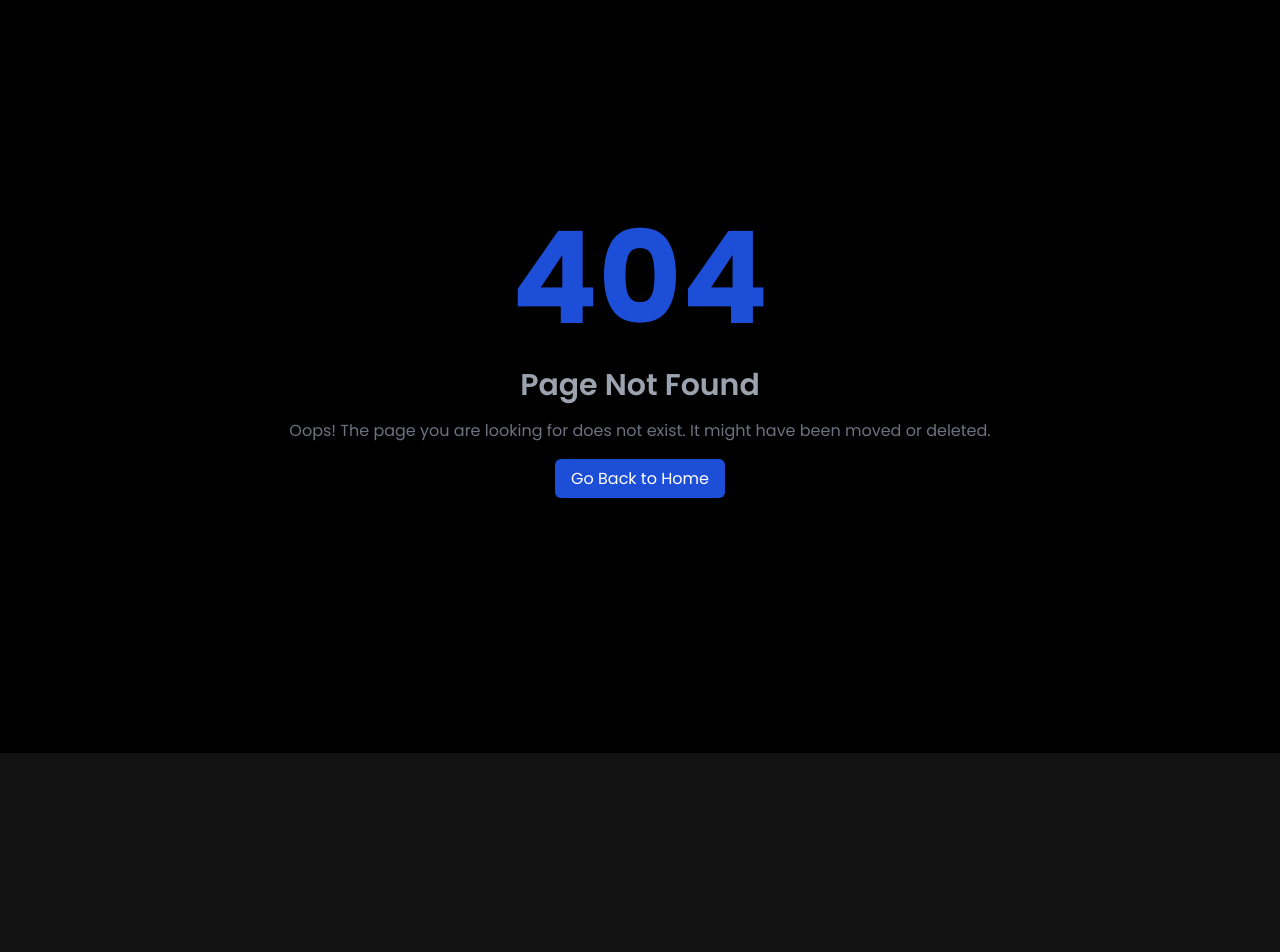
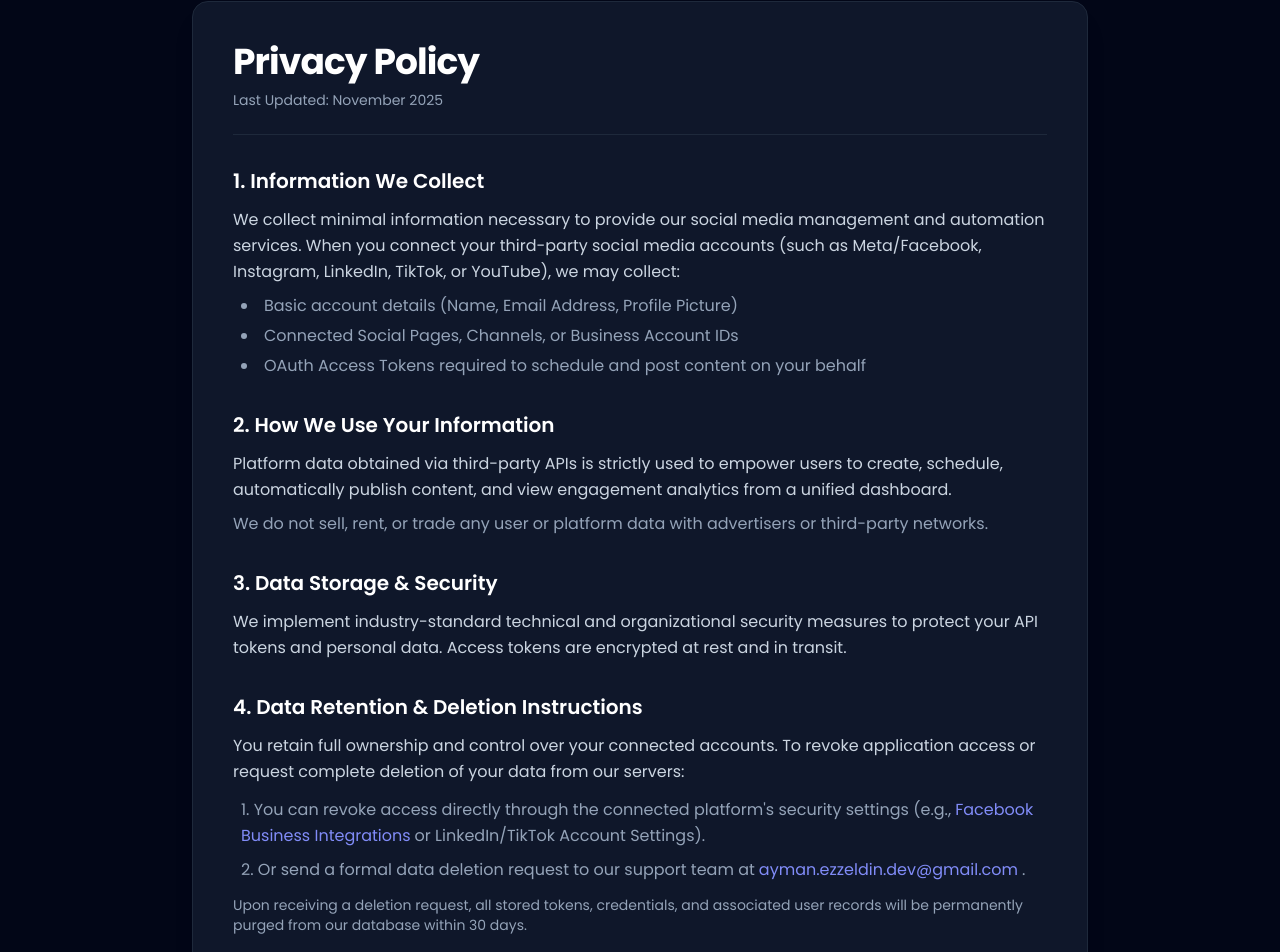
Before and after one commit to ayman-ezzeldin/ayman_ezz, a React (Vite) app: page /privacy in a window 1280 px wide. Before the commit this address had no page. Shown: the part 119-1071 px from the top of the page. Before the commit the page ends 872 px from the top, so only its background shows below. Built offline with nearby package versions, Linux system fonts and the light colour scheme.

Commit message:
Add privacy page

```diff
--- a/src/App.jsx
+++ b/src/App.jsx
@@ -12,6 +12,7 @@ import Contact from "./components/Contact";
 import Footer from "./components/Footer";
 import Loading from "./components/Loading";
 import { Toaster } from "react-hot-toast";
+import Privacy from "./Pages/privacy";
 
 const Works = lazy(() => import("./components/Works"));
 const StarsCanvas = lazy(() => import("./components/canvas/Stars"));
@@ -54,6 +55,7 @@ function App() {
                 </>
               }
             />
+            <Route path="/privacy" element={<Privacy />} />
             <Route path="*" element={<NotFound />} />
           </Routes>
         </Suspense>
--- /dev/null
+++ b/src/Pages/privacy.jsx
@@ -0,0 +1,138 @@
+import React from "react";
+
+export default function Privacy() {
+  return (
+    <div className="min-h-screen bg-slate-950 text-slate-200 py-12 px-4 sm:px-6 lg:px-8 font-sans">
+      <div className="max-w-4xl mx-auto bg-slate-900 border border-slate-800 rounded-2xl p-6 sm:p-10 shadow-xl">
+        {/* Header */}
+        <div className="border-b border-slate-800 pb-6 mb-8">
+          <h1 className="text-3xl sm:text-4xl font-bold text-white tracking-tight">
+            Privacy Policy
+          </h1>
+          <p className="text-slate-400 text-sm mt-2">
+            Last Updated:{" "}
+            {new Date().toLocaleDateString("en-US", {
+              month: "long",
+              year: "numeric",
+            })}
+          </p>
+        </div>
+
+        {/* Content */}
+        <div className="space-y-8 text-slate-300 leading-relaxed">
+          {/* Section 1 */}
+          <section>
+            <h2 className="text-xl font-semibold text-white mb-3">
+              1. Information We Collect
+            </h2>
+            <p>
+              We collect minimal information necessary to provide our social
+              media management and automation services. When you connect your
+              third-party social media accounts (such as Meta/Facebook,
+              Instagram, LinkedIn, TikTok, or YouTube), we may collect:
+            </p>
+            <ul className="list-disc list-inside mt-2 space-y-1 text-slate-400 pl-2">
+              <li>
+                Basic account details (Name, Email Address, Profile Picture)
+              </li>
+              <li>Connected Social Pages, Channels, or Business Account IDs</li>
+              <li>
+                OAuth Access Tokens required to schedule and post content on
+                your behalf
+              </li>
+            </ul>
+          </section>
+
+          {/* Section 2 */}
+          <section>
+            <h2 className="text-xl font-semibold text-white mb-3">
+              2. How We Use Your Information
+            </h2>
+            <p>
+              Platform data obtained via third-party APIs is strictly used to
+              empower users to create, schedule, automatically publish content,
+              and view engagement analytics from a unified dashboard.
+            </p>
+            <p className="mt-2 text-slate-400">
+              We do not sell, rent, or trade any user or platform data with
+              advertisers or third-party networks.
+            </p>
+          </section>
+
+          {/* Section 3 */}
+          <section>
+            <h2 className="text-xl font-semibold text-white mb-3">
+              3. Data Storage & Security
+            </h2>
+            <p>
+              We implement industry-standard technical and organizational
+              security measures to protect your API tokens and personal data.
+              Access tokens are encrypted at rest and in transit.
+            </p>
+          </section>
+
+          {/* Section 4 */}
+          <section>
+            <h2 className="text-xl font-semibold text-white mb-3">
+              4. Data Retention & Deletion Instructions
+            </h2>
+            <p className="mb-3">
+              You retain full ownership and control over your connected
+              accounts. To revoke application access or request complete
+              deletion of your data from our servers:
+            </p>
+            <ol className="list-decimal list-inside space-y-2 text-slate-400 pl-2">
+              <li>
+                You can revoke access directly through the connected platform's
+                security settings (e.g.,
+                <a
+                  href="https://www.facebook.com/settings?tab=business_tools"
+                  target="_blank"
+                  rel="noopener noreferrer"
+                  className="text-indigo-400 hover:underline mx-1"
+                >
+                  Facebook Business Integrations
+                </a>
+                or LinkedIn/TikTok Account Settings).
+              </li>
+              <li>
+                Or send a formal data deletion request to our support team at
+                <a
+                  href="mailto:ayman.ezzeldin.dev@gmail.com"
+                  className="text-indigo-400 hover:underline mx-1"
+                >
+                  ayman.ezzeldin.dev@gmail.com
+                </a>
+                .
+              </li>
+            </ol>
+            <p className="mt-3 text-sm text-slate-400">
+              Upon receiving a deletion request, all stored tokens, credentials,
+              and associated user records will be permanently purged from our
+              database within 30 days.
+            </p>
+          </section>
+
+          {/* Section 5 */}
+          <section>
+            <h2 className="text-xl font-semibold text-white mb-3">
+              5. Contact Us
+            </h2>
+            <p>
+              For any questions or privacy-related inquiries regarding our
+              services or third-party integrations, please contact:
+              <span className="text-indigo-400 font-mono ml-1">
+                ayman.ezzeldin.dev@gmail.com
+              </span>
+            </p>
+          </section>
+        </div>
+
+        {/* Footer */}
+        <div className="border-t border-slate-800 pt-6 mt-10 text-center text-xs text-slate-500">
+          © {new Date().getFullYear()} Ayman Ezzeldin. All rights reserved.
+        </div>
+      </div>
+    </div>
+  );
+}
--- a/src/components/Footer.jsx
+++ b/src/components/Footer.jsx
@@ -2,6 +2,7 @@ import { navLinks } from "../constants";
 import { useState } from "react";
 import logo from "/logo.webp";
 import { styles } from "../styles";
+import { Link } from "react-router-dom"; // أو استخدم <a> عادي لو لم تكن تستخدم react-router-dom
 
 const Footer = () => {
   const [active, setActive] = useState("");
@@ -29,7 +30,7 @@ const Footer = () => {
           >
             <span className="me-3 [&>svg]:h-5 [&>svg]:w-5">
               <svg
-                aria-label="الاتصال عبر البريد الالكتروني  aymanmae12@gmail.com"
+                aria-label="الاتصال عبر البريد الالكتروني aymanmae12@gmail.com"
                 xmlns="http://www.w3.org/2000/svg"
                 viewBox="0 0 24 24"
                 fill="currentColor"
@@ -62,6 +63,7 @@ const Footer = () => {
           </a>
         </p>
 
+        {/* Social Icons */}
         <ul className="mt-6 flex justify-center items-center gap-6 md:gap-8">
           <li>
             <a
@@ -173,7 +175,8 @@ const Footer = () => {
           </li>
         </ul>
 
-        <ul className="mt-12 sm:flex flex-wrap justify-center list-none hidden  gap-6 md:gap-8 lg:gap-12">
+        {/* Navigation Links */}
+        <ul className="mt-12 sm:flex flex-wrap justify-center list-none hidden gap-6 md:gap-8 lg:gap-12">
           {navLinks.map((link) => (
             <li
               key={link.id}
@@ -186,6 +189,19 @@ const Footer = () => {
             </li>
           ))}
         </ul>
+
+        {/* Bottom Section: Privacy Policy & Copyright */}
+        <div className="mt-12 pt-8 border-t border-gray-800 text-center flex flex-col sm:flex-row justify-between items-center gap-4 text-sm text-gray-400">
+          <p>
+            © {new Date().getFullYear()} Ayman M Ezzeldin. All rights reserved.
+          </p>
+          <Link
+            to="/privacy"
+            className="hover:text-white transition-colors underline underline-offset-4"
+          >
+            Privacy Policy
+          </Link>
+        </div>
       </div>
     </footer>
   );
```
